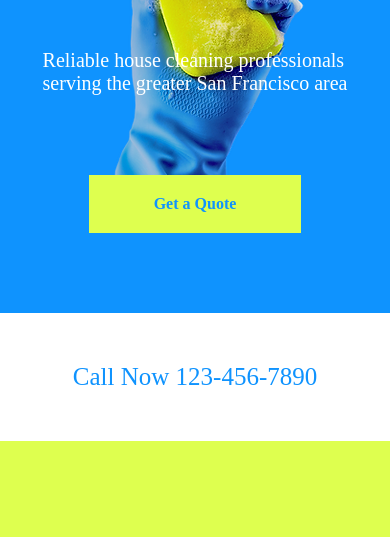
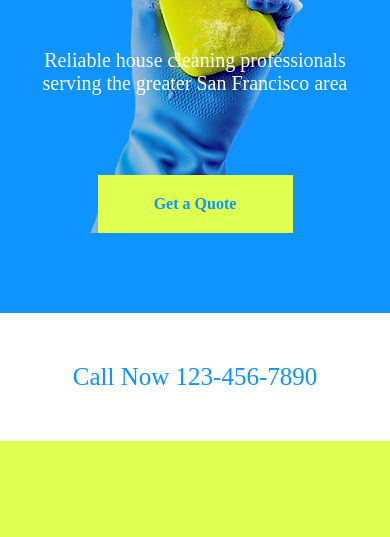
Before and after one commit to dominionbanjo/ProjectThree, a plain HTML site: page Client/index.html in a window 390 px wide. Shown: the part 307-844 px from the top of the page. Drawn offline with nearby package versions, Linux system fonts and the light colour scheme.

Commit message:
Updated hands page

```diff
--- a/Client/CSS/index.css
+++ b/Client/CSS/index.css
@@ -827,7 +827,9 @@ footer p{
     font-size: 16px;
     /* width: 10%; */
     background-color: #deff4f;
-    padding: 20px 65px;
+    padding: 20px 35px;
+    width: 50%;
+    text-align: center;
 }
 
 .hands-page h1{
@@ -843,7 +845,8 @@ footer p{
     color: white;
     font-size: 20px;
     font-weight: 200;
-
+    text-align: center;
+    width: 90%;
 }
 
 
```
